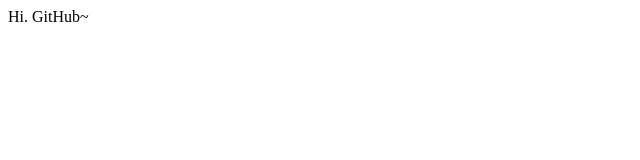
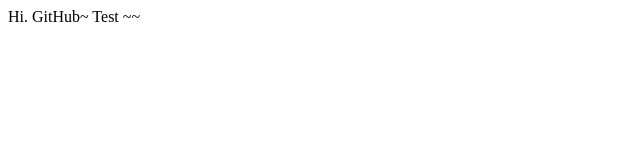
Before and after one commit to ss741213/chapter1-basic, a plain HTML site: page index.html in a window 1280 px wide. Shown: the full height of the page, 0-640 px from the left. Drawn offline with Linux system fonts and the light colour scheme.

Commit message:
test 추가

```diff
--- a/index.html
+++ b/index.html
@@ -6,5 +6,8 @@
 </head>
 <body>
 Hi. GitHub~
+
+Test ~~
+
 </body>
 </html>
```
